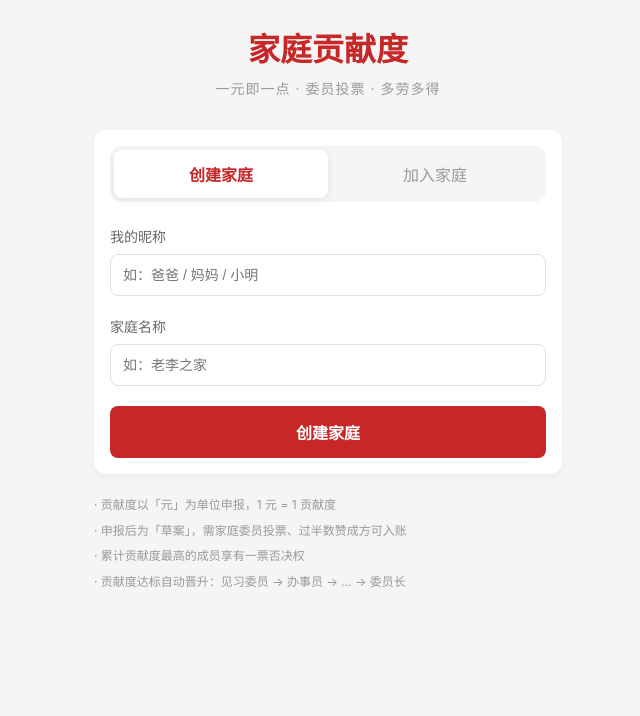
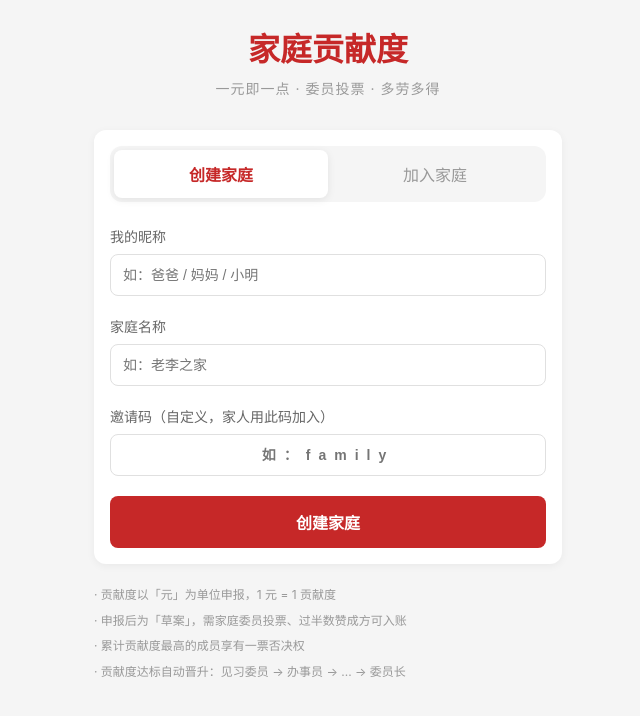
Before and after one commit to Polaris-era1412/family-contribution-h5, a Vue app: page /join in a window 1280 px wide. Shown: the top 716 px of the page, without its empty margins (312-952 px from the left). Built offline with nearby package versions, Linux system fonts and the light colour scheme.

Commit message:
feat: 邀请码改为自定义输入

```diff
--- a/src/pages/Join.vue
+++ b/src/pages/Join.vue
@@ -50,13 +50,23 @@
         />
       </div>
 
+      <div v-if="mode === 'create'" class="form-group">
+        <label>邀请码（自定义，家人用此码加入）</label>
+        <input
+          v-model="inviteCode"
+          class="input code"
+          placeholder="如：family"
+          maxlength="12"
+        />
+      </div>
+
       <div v-else class="form-group">
         <label>邀请码</label>
         <input
           v-model="inviteCode"
           class="input code"
-          placeholder="6 位邀请码"
-          maxlength="6"
+          placeholder="输入家庭邀请码"
+          maxlength="12"
         />
       </div>
 
@@ -125,8 +135,11 @@ async function createFamily() {
   if (!familyName.value.trim()) {
     throw new Error('请填写家庭名称')
   }
+  if (!inviteCode.value.trim()) {
+    throw new Error('请输入邀请码')
+  }
 
-  const code = generateInviteCode()
+  const code = inviteCode.value.trim().toUpperCase()
 
   // 创建家庭
   const { data: family, error: familyError } = await supabase
@@ -139,7 +152,12 @@ async function createFamily() {
     .select()
     .single()
 
-  if (familyError) throw familyError
+  if (familyError) {
+    if (familyError.code === '23505') {
+      throw new Error('邀请码已被使用，请换一个')
+    }
+    throw familyError
+  }
 
   // 创建成员（创建者即管理员）
   const { data: member, error: memberError } = await supabase
```
